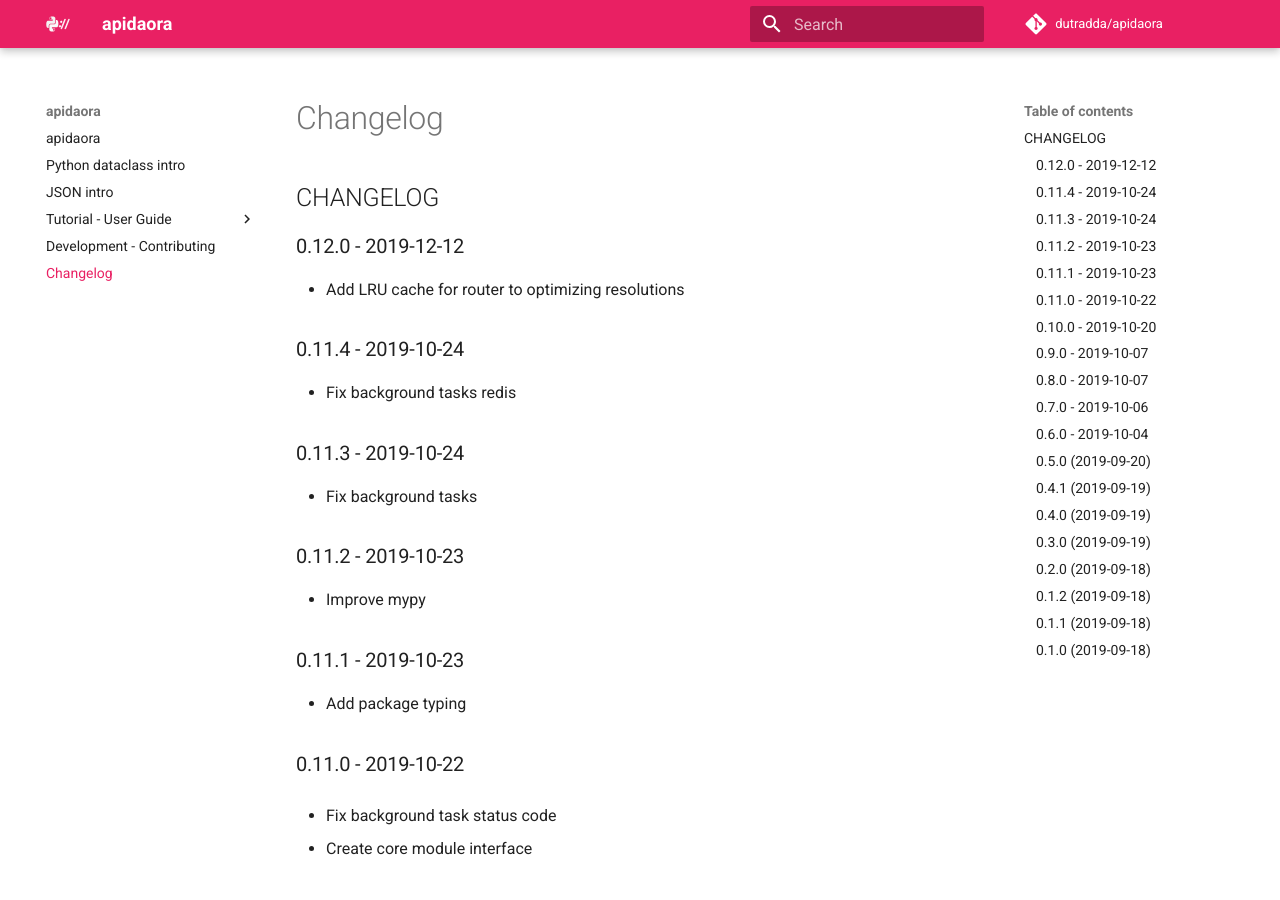
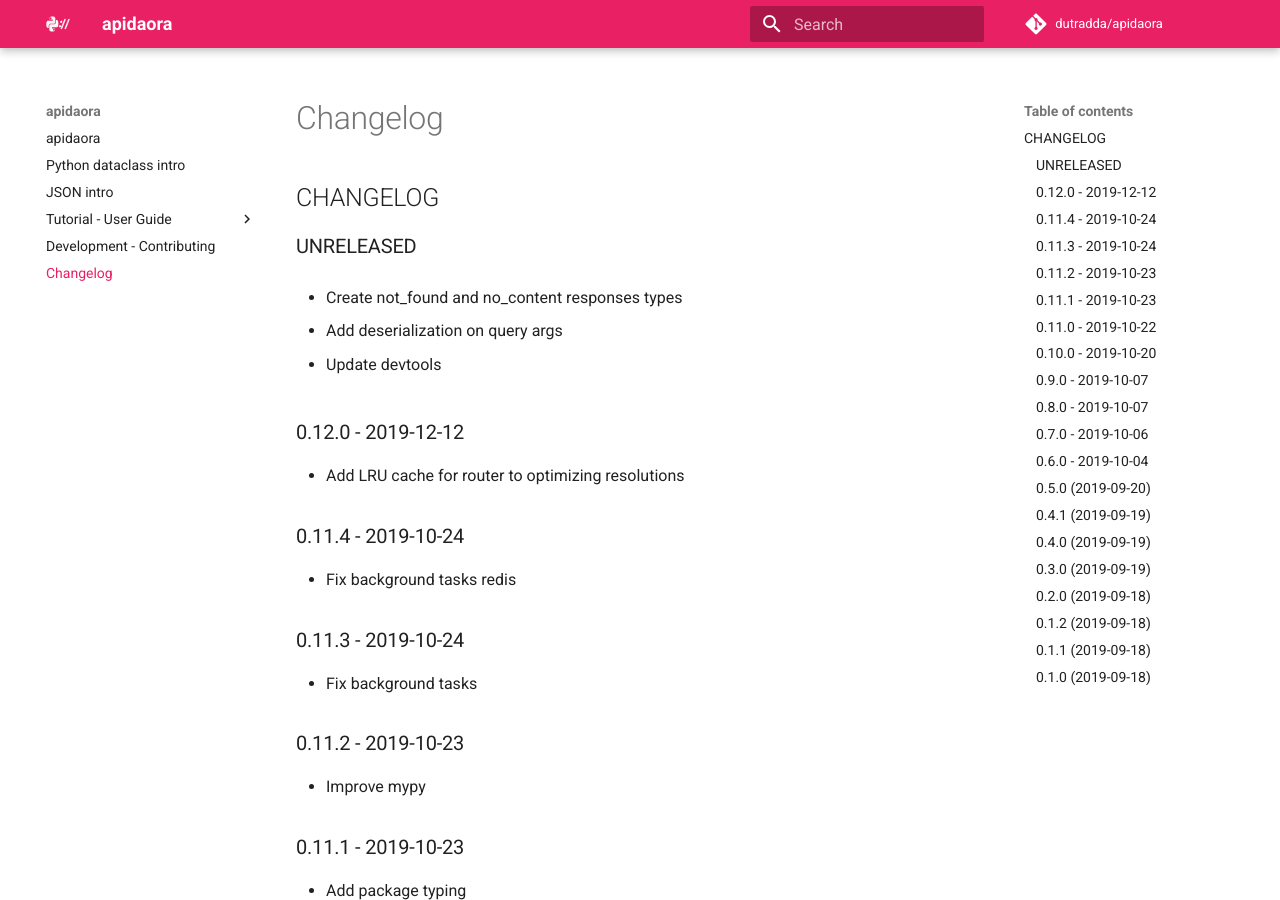
Before and after one commit to dutradda/apidaora, an MkDocs documentation site: the page built from docs/changelog.md, in a window 1280 px wide and 900 px high. Built offline with MkDocs 1.6.1 and Material for MkDocs 9.7.7, drawn with Linux system fonts in a browser that asks for light colours; comment, search, counter and statistics services are not loaded.

Commit message:
Update changelog

```diff
--- a/docs/changelog.md
+++ b/docs/changelog.md
@@ -1,4 +1,12 @@
 ## CHANGELOG
+
+### UNRELEASED
+
+ - Create not_found and no_content responses types
+
+ - Add deserialization on query args
+
+ - Update devtools
 
 ### 0.12.0 - 2019-12-12
 
```
Also changed, not shown: CHANGELOG.md (+8 -0 lines).
